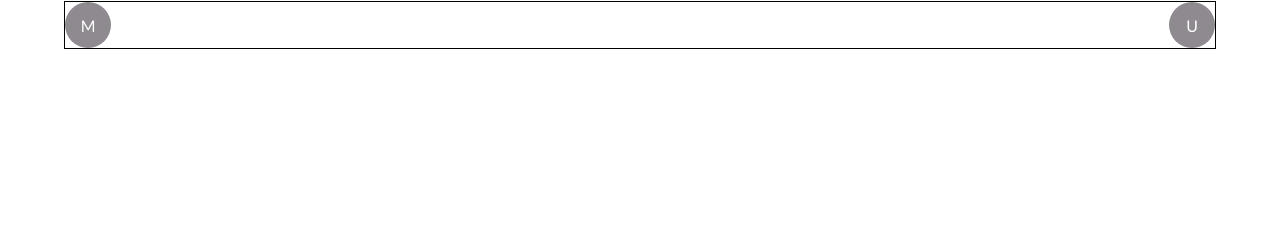
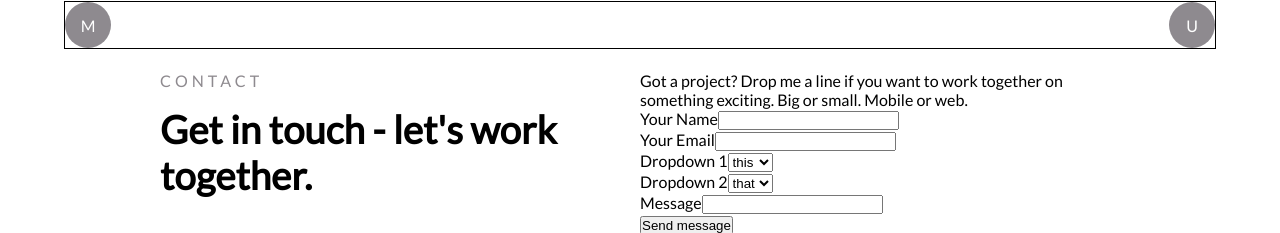
Before and after one commit to SizweMalobola/Portfolio_site, a React (Create React App) app: page /contact in a window 1280 px wide. Shown: the part 719-952 px from the top of the page. Before the commit the page ends 800 px from the top, so only its background shows below. Built offline with nearby package versions, Linux system fonts and the light colour scheme.

Commit message:
done styling contact info left

```diff
--- a/src/components/Contact.js
+++ b/src/components/Contact.js
@@ -1,5 +1,6 @@
 import React from "react";
 import styles from "./contactStyle.module.css";
+import Footer from "./Footer";
 
 function Contact() {
   return (
@@ -32,6 +33,48 @@ function Contact() {
           </div>
         </div>
       </div>
+      <div className={styles["contact-info"]}>
+        <div className={styles["left"]}>
+          <h3>CONTACT</h3>
+          <h2>Get in touch - let's work together.</h2>
+        </div>
+        <div className={styles["right"]}>
+          <p>
+            Got a project? Drop me a line if you want to work together on
+            something exciting. Big or small. Mobile or web.
+          </p>
+          <form>
+            <div className={styles["input-div"]}>
+              <label htmlFor="#name">Your Name</label>
+              <input id="name" type="text" />
+            </div>
+            <div className={styles["input-div"]}>
+              <label htmlFor="#email">Your Email</label>
+              <input id="email" type="email" />
+            </div>
+            <div className={styles["input-div"]}>
+              <label htmlFor="#dropdown1">Dropdown 1</label>
+              <select id="dropdown1">
+                <option>this</option>
+                <option>that</option>
+              </select>
+            </div>
+            <div className={styles["input-div"]}>
+              <label htmlFor="#dropdown2">Dropdown 2</label>
+              <select id="dropdown2">
+                <option>that</option>
+                <option>this</option>
+              </select>
+            </div>
+            <div className={styles["input-div"]}>
+              <label for="#message">Message</label>
+              <input type="text" />
+            </div>
+            <button className={styles["button"]}>Send message</button>
+          </form>
+        </div>
+      </div>
+      <Footer />
     </div>
   );
 }
--- a/src/components/contactStyle.module.css
+++ b/src/components/contactStyle.module.css
@@ -45,3 +45,27 @@
   align-items: center;
   color: var(--gray-primary);
 }
+
+/* contact info*/
+
+.contact-info {
+  width: 100%;
+  padding: 5rem 10rem;
+  display: flex;
+}
+.left,
+.right {
+  width: 50%;
+}
+.left h3 {
+  font-size: 1rem;
+  font-weight: 350;
+  margin-bottom: 1rem;
+  color: var(--gray-primary);
+  letter-spacing: 4px;
+}
+.left h2 {
+  color: var(--black-primary);
+  font-size: 2.4rem;
+  font-weight: 800;
+}
```
